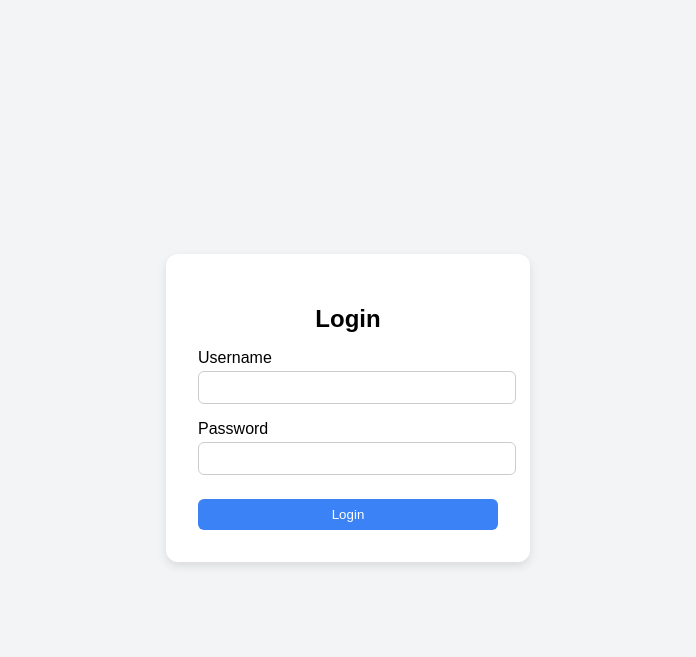
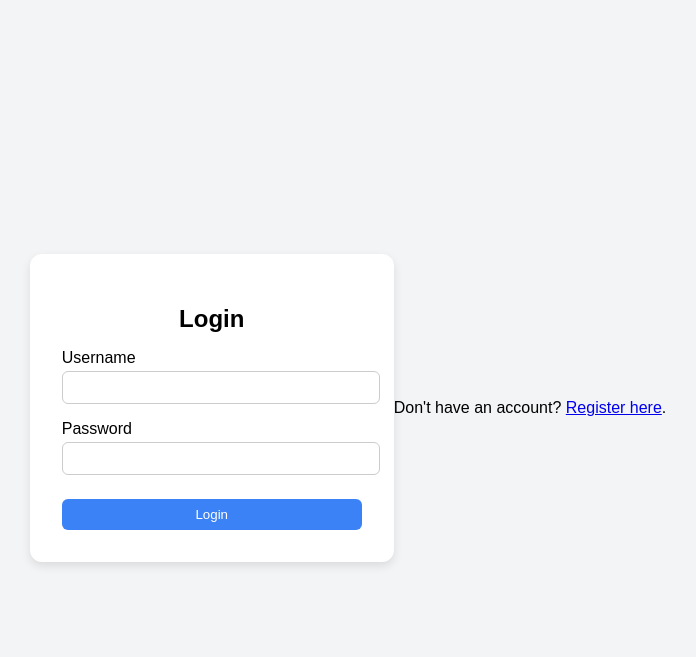
Before and after one commit to puffwya/calorie-checker, a Django app: template calorieapp/templates/registration/login.html in a window 1280 px wide. Shown: the top 657 px of the page, without its empty margins (292-988 px from the left). Run offline with Django 3.2, Linux system fonts and the light colour scheme; the template is opened without the code that fills it, so the values that code supplies are empty, except form fields; tables that the repository leaves empty hold one stand-in row (values such as "Sample post"); form fields are guessed from the names that the template uses.

Commit message:
Added registration form

```diff
--- a/calorieapp/templates/registration/login.html
+++ b/calorieapp/templates/registration/login.html
@@ -72,5 +72,6 @@
             <button type="submit">Login</button>
         </form>
     </div>
+    <p>Don't have an account? <a href="{% url 'register' %}">Register here</a>.</p>
 </body>
 </html>
--- a/calorieapp/templates/calorieapp/register.html
+++ b/calorieapp/templates/registration/register.html
@@ -66,6 +66,7 @@
             {{ form.as_p }}
             <button type="submit">Register</button>
         </form>
+        <p>Already have an account? <a href="{% url 'login' %}">Login here</a>.</p>
     </div>
 </body>
 </html>
--- a/calorieapp/views.py
+++ b/calorieapp/views.py
@@ -22,7 +22,7 @@
     else:
         form = RegisterForm()
 
-    return render(request, 'calorieapp/register.html', {'form': form})
+    return render(request, 'registration/register.html', {'form': form})
 
 @login_required
 def food_search(request):
```
